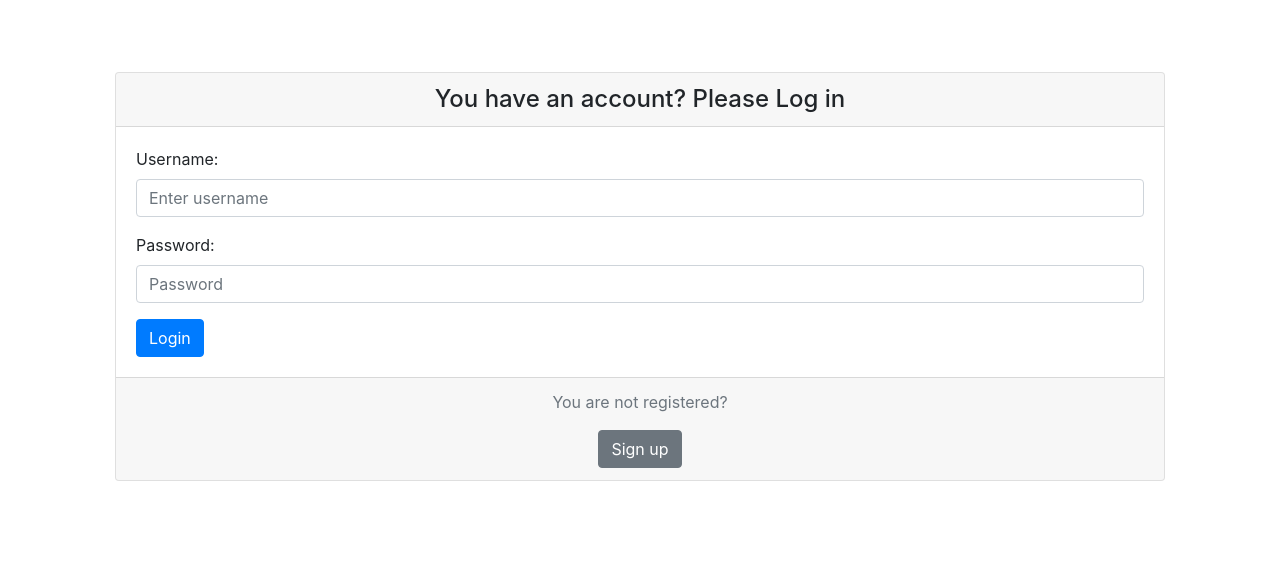
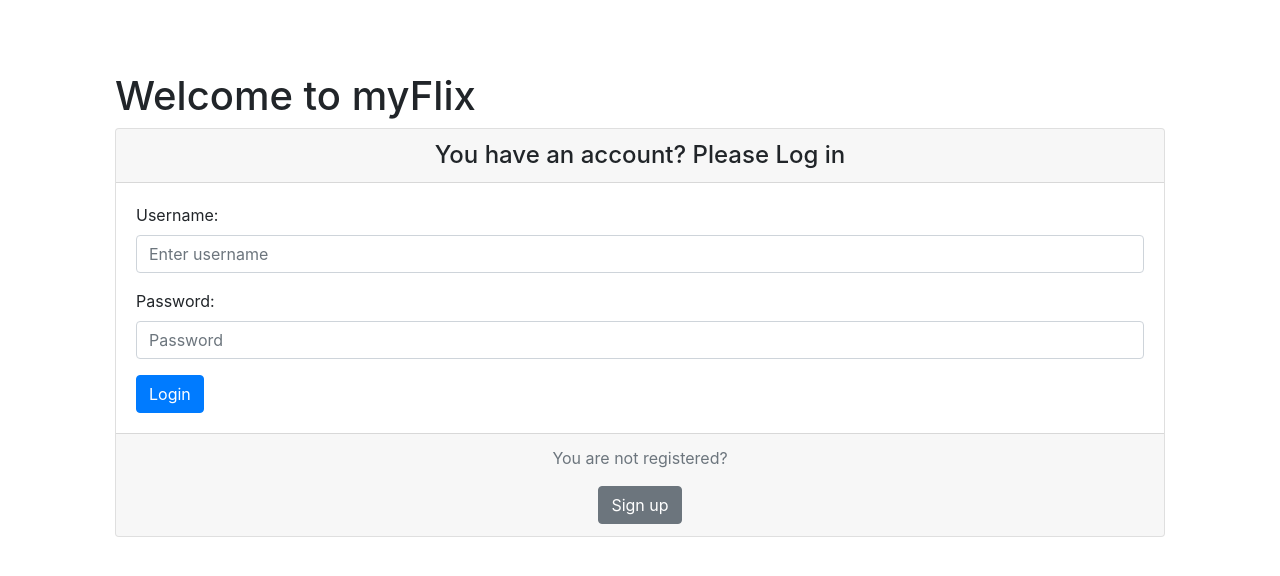
Before and after one commit to smak1n/myFlix-client, a React (Vite) app: page / in a window 1280 px wide. Shown: the top 576 px of the page. Built offline with nearby package versions, Linux system fonts and the light colour scheme.

Commit message:
update login-view

```diff
--- a/src/components/login-view/login-view.jsx
+++ b/src/components/login-view/login-view.jsx
@@ -53,6 +53,9 @@ export function LoginView(props) {
 
   return (
     <Container>
+      <div className='login-title'>
+        <h1>Welcome to myFlix</h1>
+      </div>
       <Row className="justify-content-md-center">
         <Col>
       <Card>
```
